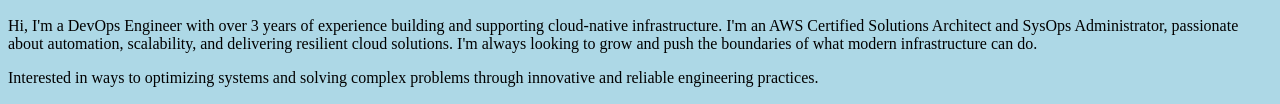
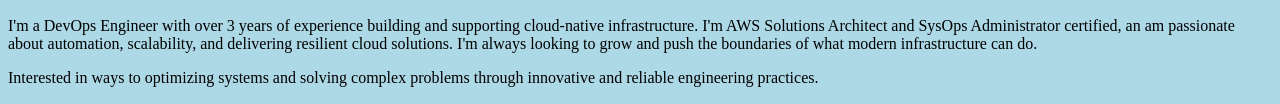
Before and after one commit to justicedivine10/justice_harrison_website, a plain HTML site: page index.html in a window 1280 px wide. Shown: the part 283-387 px from the top of the page. Drawn offline with Linux system fonts and the light colour scheme.

```diff
--- a/index.html
+++ b/index.html
@@ -9,16 +9,18 @@
   <body>
     <h1> Justice Harrison </h1>
     <img src="images/jh_headshot.jpeg" alt="JH headshot" />
-    <p>Hi, I'm a DevOps Engineer with over 3 years of experience building and supporting cloud-native infrastructure.
-       I'm an AWS Certified Solutions Architect and SysOps Administrator, passionate about automation, scalability,
+    <p>I'm a DevOps Engineer with over 3 years of experience building and supporting cloud-native infrastructure.
+       I'm  AWS  Solutions Architect and SysOps Administrator certified, an am passionate about automation, scalability,
        and delivering resilient cloud solutions. I'm always looking to grow and push the boundaries of what modern infrastructure can do. </p>
-
+       <!-- comment -->
 
     <p> Interested in ways to optimizing systems and solving complex problems through innovative and reliable engineering practices.</p>
     <a href="https://drive.google.com/file/d/1MvcvSLSzE-GIjbi9ccisGcKAnVWlDVdq/view?usp=share_link">Resume</a>
 
 
-    <br><p> Experience<br><br>DevOps Engineer <br> Accu-Time Systems, Inc. Windsor, CT; September 2021 - Present</p>
+    <br><p> Experience<br>
+        <br>DevOps Engineer
+        <br> Accu-Time Systems, Inc. Windsor, CT; September 2021 - Present</p>
         <br> • Assisted with the creation of a Disaster Recovery policy and plan that involves solution
               design including Multi-AZ availability in AWS, SQL database backup and recovery, and
               coordination with internal teams to communicate to customers and restore mission
@@ -40,7 +42,11 @@
           quality and security standards, documented processes, runbooks and procedures.
         <br><br>• Configured Jenkins Pipelines to build software and deploy products to host machines.
         <br><br>• Responded to critical infrastructure issues as part of 24/7 on call rotation.
+
         <p> Certifications and Projects </p>
+
+
+
 
 
           <p> Education </p>
```
Lines whose indentation alone changed are shown as unchanged.
